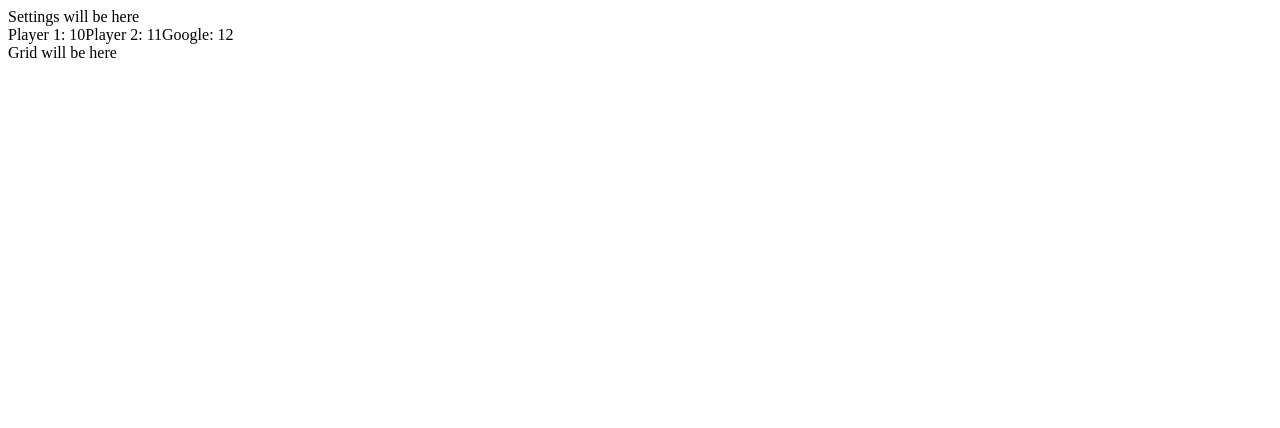
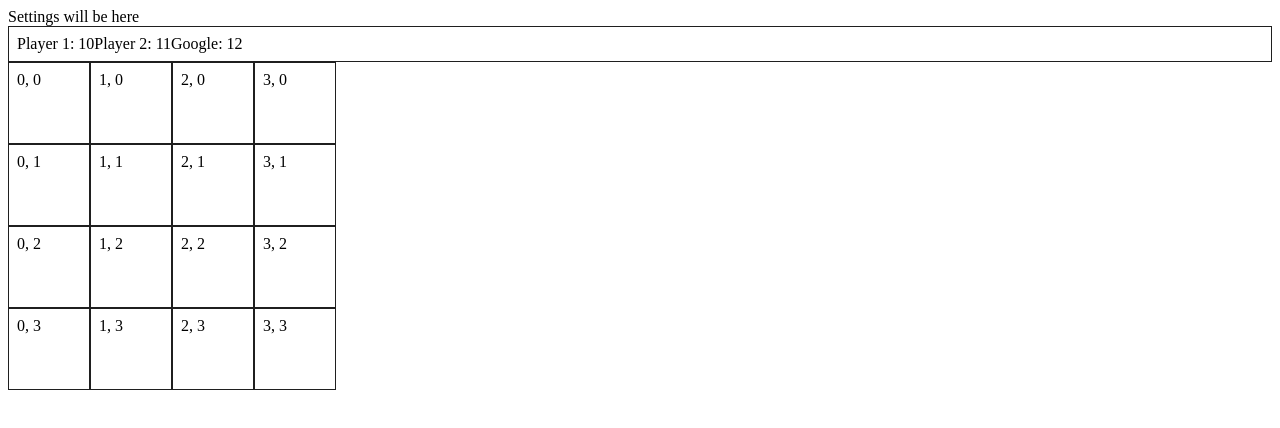
Before and after one commit to zhukovk4010/google-game, a plain HTML site: page frontend/index.html in a window 1280 px wide. Drawn offline with Linux system fonts and the light colour scheme.

Commit message:
Create grid component

```diff
--- a/core/state-manager.js
+++ b/core/state-manager.js
@@ -2,19 +2,25 @@ const _state = {
     points: {
         google: 12,
         players: [10, 11]
+    },
+    settings: {
+        gridSize: {
+            rowsCount: 4,
+            columnCount: 4
+        }
     }
 }
 
-export function getGooglePoints() {
+export async function getGooglePoints() {
     return _state.points.google;
 }
 
 /**
  * @param {number} playerNumber - one-based index of player
- * @return {number} number of points
+ * @return {Promise<number>} number of points
  * */
 
-export function getPlayerPoints(playerNumber) {
+export async function getPlayerPoints(playerNumber) {
     const playerIndex = playerNumber -1;
     if (playerIndex < 0 || playerIndex > _state.points.players.length - 1) {
         throw new Error('Incorrect player number');
@@ -22,3 +28,7 @@ export function getPlayerPoints(playerNumber) {
 
     return _state.points.players[playerIndex];
 }
+
+export async function getGridSize() {
+    return {..._state.settings.gridSize}
+}
--- a/frontend/components/App.component.js
+++ b/frontend/components/App.component.js
@@ -5,10 +5,15 @@ import {GridComponent} from "./grid/Grid.component.js";
 export function AppComponent() {
     const element = document.createElement('div');
 
-    const settingsElement = SettingsComponent();
-    const resultPanelElement = ResultPanelComponent();
-    const gridElement = GridComponent();
-    element.append(settingsElement, resultPanelElement, gridElement);
+    render(element);
 
-    return element;
+    return {element};
 }
+
+async function render(element) {
+    const settingsComponent = SettingsComponent();
+    const resultPanelComponent = ResultPanelComponent();
+    const gridComponent = GridComponent();
+
+    element.append(settingsComponent.element, resultPanelComponent.element, gridComponent.element);
+}
--- a/frontend/components/grid/Grid.component.js
+++ b/frontend/components/grid/Grid.component.js
@@ -1,7 +1,28 @@
+import {getGridSize} from "../../../core/state-manager.js";
+import {CellComponent} from "./cell/Cell.component.js";
+
 export function GridComponent() {
     const element = document.createElement('div');
 
-    element.append(`Grid will be here`);
+    element.classList.add('grid')
 
-    return element;
+    render(element);
+
+    return {element};
 }
+
+async function render(element) {
+
+    const gridSize = await getGridSize();
+
+    for (let x = 0; x < gridSize.rowsCount; x++) {
+        const rowElement = document.createElement('tr');
+
+        for (let y = 0; y < gridSize.columnCount; y++) {
+            const cellComponent = CellComponent(x, y);
+            rowElement.append(cellComponent.element);
+        }
+
+        element.append(rowElement)
+    }
+}
--- /dev/null
+++ b/frontend/components/grid/cell/Cell.component.js
@@ -0,0 +1,10 @@
+export function CellComponent(x, y ) {
+    const element = document.createElement('td');
+    render(element, x, y)
+
+    return {element};
+}
+
+async function render(element, x, y){
+    element.append(`${y}, ${x}`);
+}
--- a/frontend/components/result-panel/ResultPanel.component.js
+++ b/frontend/components/result-panel/ResultPanel.component.js
@@ -4,11 +4,17 @@ import {getGooglePoints, getPlayerPoints} from "../../../core/state-manager.js";
 export function ResultPanelComponent() {
     const element = document.createElement('div');
 
-    const googlePoints = getGooglePoints();
-    const player1Points = getPlayerPoints(1);
-    const player2Points = getPlayerPoints(2);
+    element.classList.add('result-panel')
+
+    render(element);
+
+    return {element};
+}
+
+async function render(element) {
+    const googlePoints = await getGooglePoints();
+    const player1Points = await getPlayerPoints(1);
+    const player2Points = await getPlayerPoints(2);
 
     element.append(`Player 1: ${player1Points}`, `Player 2: ${player2Points}`, `Google: ${googlePoints}`);
-
-    return element;
 }
--- a/frontend/components/settings/Settings.component.js
+++ b/frontend/components/settings/Settings.component.js
@@ -1,7 +1,11 @@
 export function SettingsComponent() {
     const element = document.createElement('div');
 
+    render(element);
+
+    return {element};
+}
+
+async function render(element) {
     element.append(`Settings will be here`);
-
-    return element;
 }
--- a/frontend/index.html
+++ b/frontend/index.html
@@ -6,6 +6,7 @@
           content="width=device-width, user-scalable=no, initial-scale=1.0, maximum-scale=1.0, minimum-scale=1.0">
     <meta http-equiv="X-UA-Compatible" content="ie=edge">
     <title>Google game</title>
+    <link rel="stylesheet" href="styles.css">
 </head>
 <body>
     <div id="root"></div>
--- a/frontend/index.js
+++ b/frontend/index.js
@@ -2,6 +2,6 @@ import {AppComponent} from "./components/App.component.js";
 
 const rootElement = document.getElementById('root');
 
-const appElement = AppComponent();
+const appComponent = AppComponent();
 
-rootElement.append(appElement);
+rootElement.append(appComponent.element);
--- /dev/null
+++ b/frontend/styles.css
@@ -0,0 +1,11 @@
+.result-panel {
+    border: 1px solid #1f1f1f;
+    padding: 0.5rem;
+}
+
+.grid td {
+    border: 1px solid #1f1f1f;
+    padding: 0.5rem;
+    width: 4rem;
+    height: 4rem;
+}
```
